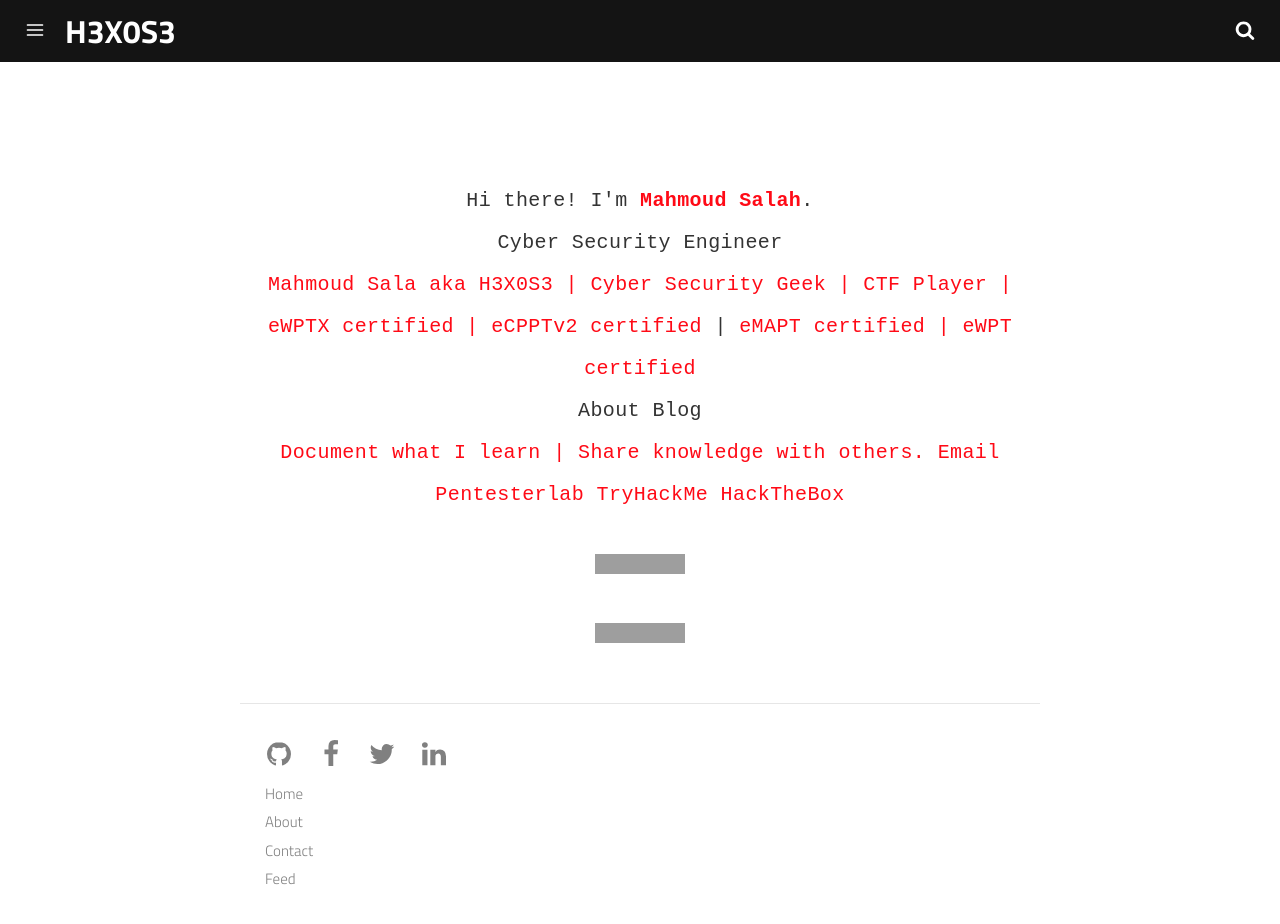
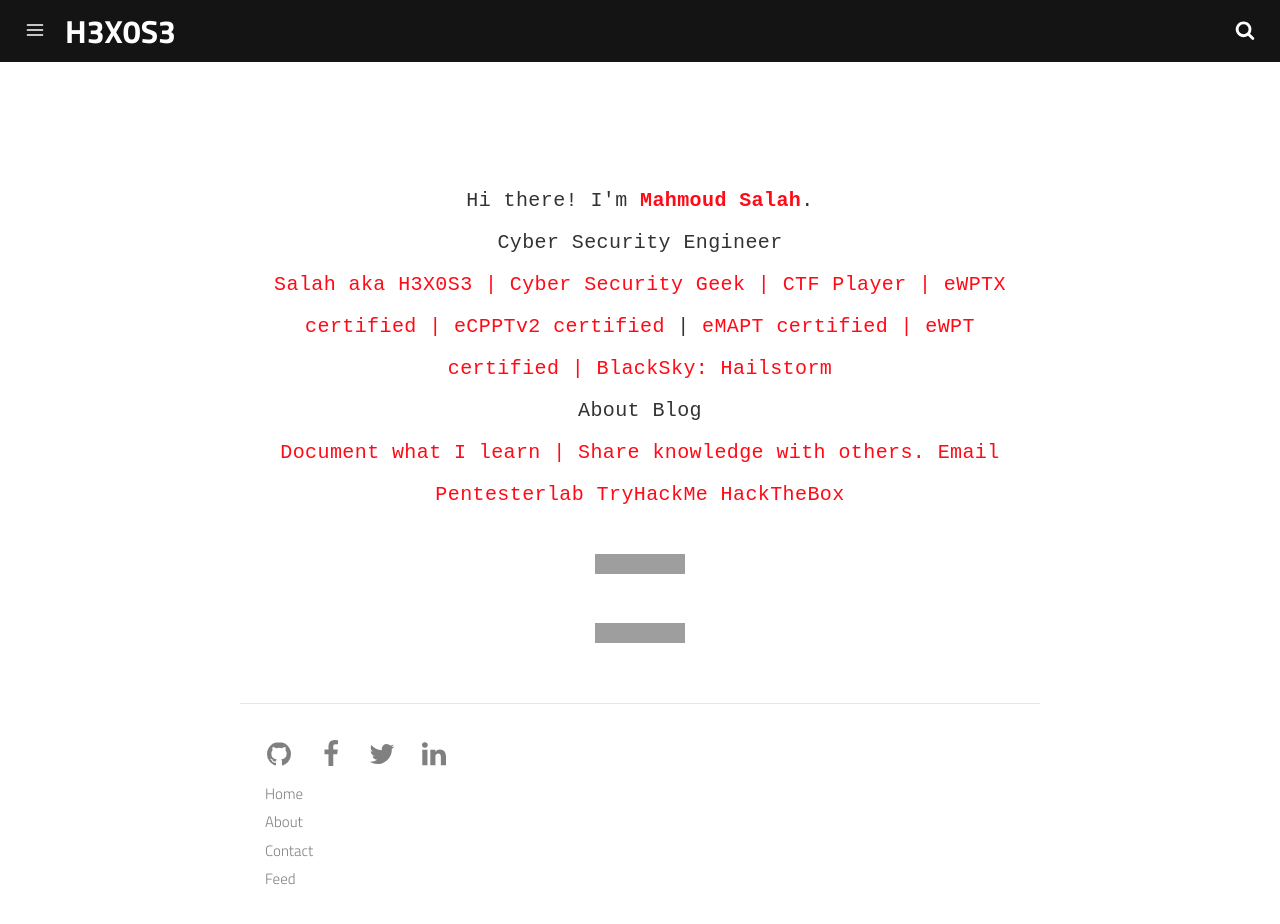
Before and after one commit to H3X0S3/H3X0S3.github.io, a Jekyll site: the page built from pages/about.md, in a window 1280 px wide and 924 px high. Built offline with Jekyll 4.4.1, drawn with Linux system fonts in a browser that asks for light colours; a script that is not in the unit is left out; grey boxes are pictures that could not be loaded.

Commit message:
Update about.md

```diff
--- a/pages/about.md
+++ b/pages/about.md
@@ -11,12 +11,12 @@ menu: true
   <samp>
     Hi there! I'm <b><a rel="nofollow noopener noreferrer" target="_blank" >Mahmoud Salah</a></b>.
     <br>Cyber Security Engineer<br>
-    <a >Mahmoud Sala aka H3X0S3 </a> <a> | </a> <a> Cyber Security Geek </a> <a> | </a> <a> CTF Player </a> <a> | </a> <a> eWPTX certified </a> <a> | </a> <a> eCPPTv2 certified </a> | <a> eMAPT certified</a> <a> | </a> <a> eWPT certified</a>
+    <a > Salah aka H3X0S3 </a> <a> | </a> <a> Cyber Security Geek </a> <a> | </a> <a> CTF Player </a> <a> | </a> <a> eWPTX certified </a> <a> | </a> <a> eCPPTv2 certified </a> | <a> eMAPT certified</a> <a> | </a> <a> eWPT certified</a>  <a> | </a> <a> BlackSky: Hailstorm </a>
     <br>About Blog<br>
     <a>Document what I learn</a>
     <a> | </a>
     <a>Share knowledge with others.</a>
-    <a href="mailto:H3X0S3@protonmail.com">Email</a>
+    <a href="mailto:H3X0S34BugBounty@protonmail.com">Email</a>
     <a href="https://pentesterlab.com/profile/H3X0S3">Pentesterlab</a>
     <a href="https://tryhackme.com/p/H3X0S3">TryHackMe</a>
     <a href="https://app.hackthebox.com/profile/203307"> HackTheBox</a>
```
